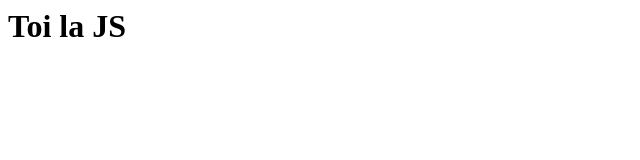
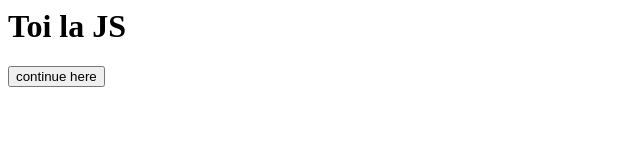
Before and after one commit to thefatdev/javascripts, a plain HTML site: page index.html in a window 1280 px wide. Shown: the whole page, without its empty margins (0-640 px from the left). Drawn offline with Linux system fonts and the light colour scheme.

Commit message:
Update index.html

```diff
--- a/index.html
+++ b/index.html
@@ -1,3 +1,4 @@
 <html>
 <h1> Toi la JS </h1>
+  <button src="https://github.com/thefatdev/javascripts/tree/main/register%20form"> continue here </button>
 </html>
```
